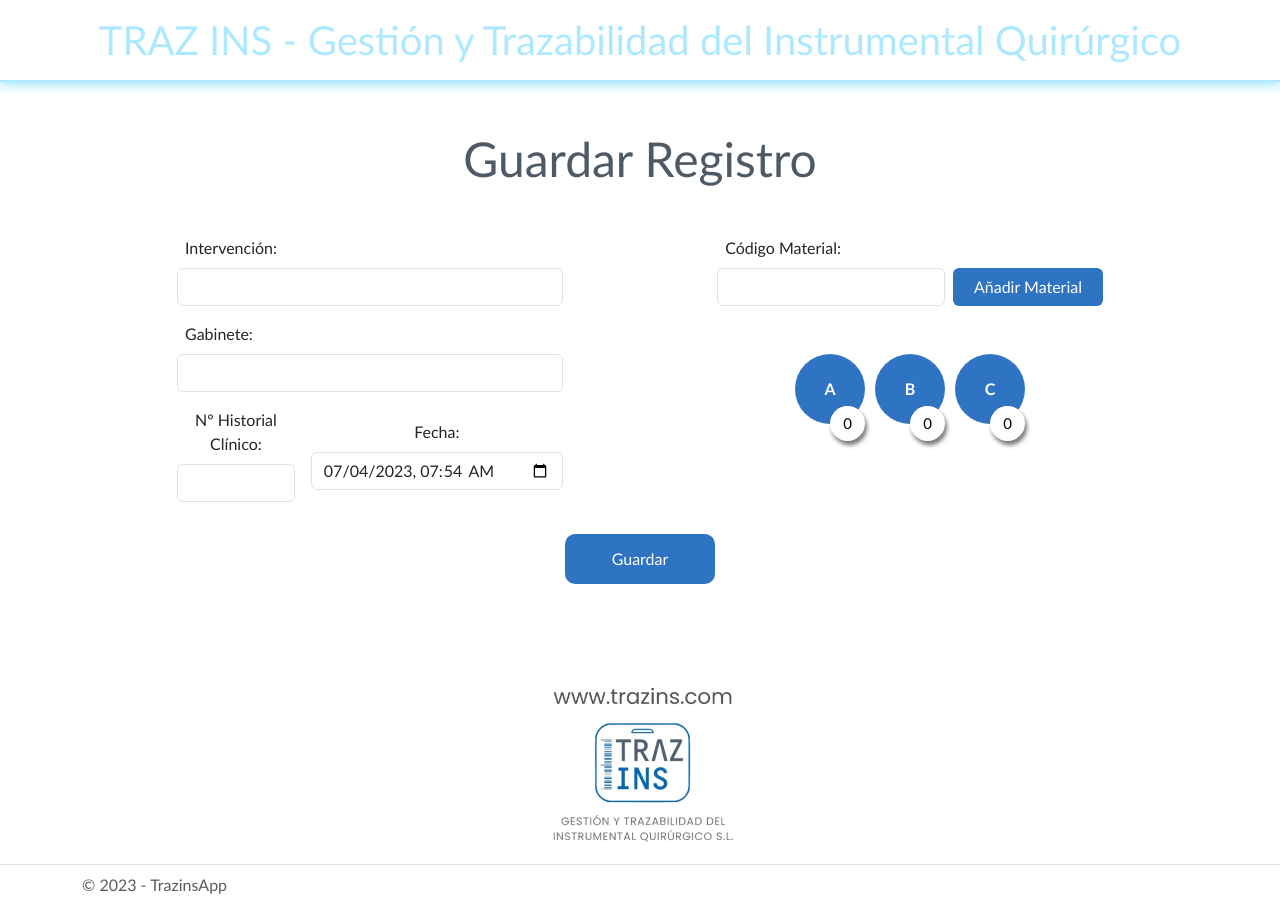
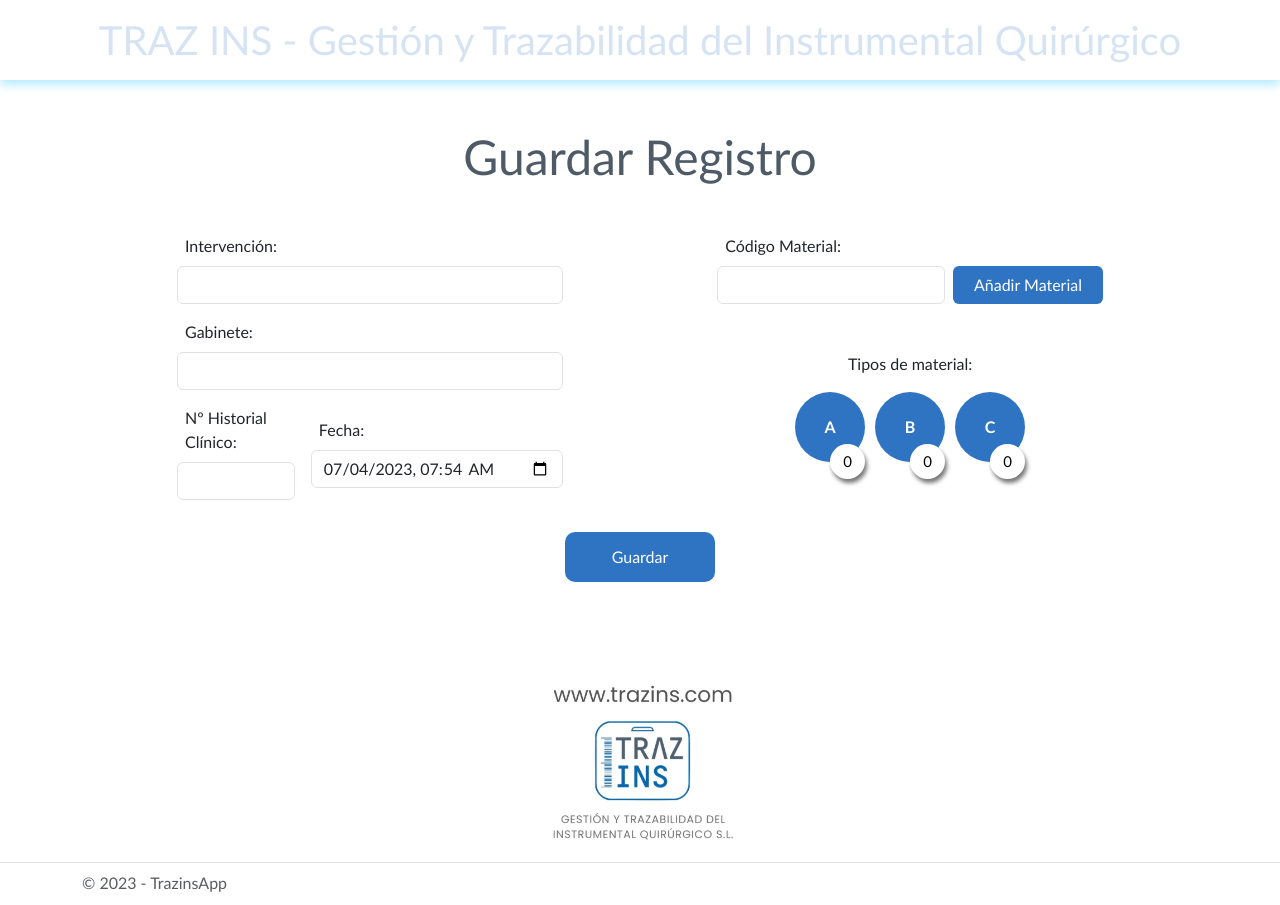
Before and after one commit to nicolascou/trazins-web, a React (Create React App) app: page / in a window 1280 px wide. Built offline with nearby package versions, Linux system fonts and the light colour scheme; no server answers; a web font is replaced by a local one.

Commit message:
stash registro data in redux

```diff
--- a/package.json
+++ b/package.json
@@ -46,6 +46,7 @@
     ]
   },
   "devDependencies": {
-    "sass": "^1.63.6"
+    "sass": "^1.63.6",
+    "@babel/plugin-proposal-private-property-in-object": "7.21.11"
   }
 }
--- a/src/app/store.ts
+++ b/src/app/store.ts
@@ -1,9 +1,11 @@
 import { configureStore, ThunkAction, Action } from '@reduxjs/toolkit';
 import { materialReducer } from '../features/materialSlice';
+import { registroReducer } from '../features/registroSlice';
 
 export const store = configureStore({
   reducer: {
     material: materialReducer,
+    registro: registroReducer,
   },
 });
 
--- a/src/components/BotonesTipos.tsx
+++ b/src/components/BotonesTipos.tsx
@@ -29,7 +29,9 @@ const BotonesTipos = () => {
   }, [selectedMaterials]);
 
   return (
-    <div className='form-group mt-5'>
+    <>
+      <p className='mt-5'>Tipos de material:</p>
+      <div className='form-group'>
         <Link to='/material?tipo=A' className='tipo-boton'>
           <div className='tipo-boton__wrapper'>
             A<span className='counter-circle'>{typesCounter['A']}</span>
@@ -46,6 +48,7 @@ const BotonesTipos = () => {
           </div>
         </Link>
       </div>
+    </>
   );
 };
 
--- a/src/components/Materiales.tsx
+++ b/src/components/Materiales.tsx
@@ -82,6 +82,12 @@ const Materiales = () => {
             ))}
           </tbody>
         </table>
+        {materialList.length === 0 && (
+          <div className='mt-3'>
+            <p>No has añadido ningún material</p>
+            <p>Presiona "Buscar" para ver los materiales disponibles</p>
+          </div>
+        )}
       </div>
       <div className='col-md-4 d-flex align-items-start mt-5'>
         <div className='d-flex flex-column align-items-center'>
--- a/src/components/Registro.tsx
+++ b/src/components/Registro.tsx
@@ -5,12 +5,14 @@ import { getAllMaterials } from '../features/materialThunks';
 import { toast } from 'react-toastify';
 import { selectMaterial } from '../features/materialSlice';
 import BotonesTipos from './BotonesTipos';
+import { cleanRegistro, setRegistro } from '../features/registroSlice';
 
 const Registro = () => {
   const [inputCode, setInputCode] = useState('');
 
   const dispatch = useAppDispatch();
   const { allMaterials, selectedMaterials } = useAppSelector((state) => state.material.data);
+  const { intervencion, fecha, gabinete, numeroHistoriaClinica } = useAppSelector((state) => state.registro);
 
   const navigate = useNavigate();
   const formRef = useRef(null);
@@ -64,7 +66,25 @@ const Registro = () => {
         },
         body: JSON.stringify(bodyObj),
       });
+
+      dispatch(cleanRegistro());
+
       navigate('/');
+    }
+  };
+
+  const saveRegistro = () => {
+    if (formRef.current) {
+      const formData = new FormData(formRef.current);
+
+      dispatch(
+        setRegistro({
+          intervencion: formData.get('intervencion')?.toString() || '',
+          gabinete: formData.get('gabinete')?.toString() || '',
+          numeroHistoriaClinica: formData.get('numeroHistoriaClinica')?.toString() || '',
+          fecha: formData.get('fecha')?.toString() || '',
+        })
+      );
     }
   };
 
@@ -79,29 +99,23 @@ const Registro = () => {
               <div className='col-md-5'>
                 <div className='form-group text-start'>
                   <label className='control-label mb-2 ms-2'>Intervención:</label>
-                  <input name='intervencion' required className='form-control mb-3' />
+                  <input name='intervencion' defaultValue={intervencion} required className='form-control mb-3' />
                   <span className='text-danger'></span>
                 </div>
                 <div className='form-group text-start'>
                   <label className='control-label mb-2 ms-2'>Gabinete:</label>
-                  <input name='gabinete' required className='form-control mb-3' />
+                  <input name='gabinete' defaultValue={gabinete} required className='form-control mb-3' />
                   <span className='text-danger'></span>
                 </div>
                 <div className='d-flex align-items-center gap-3 justify-content-between'>
-                  <div className='form-group'>
-                    <label className='control-label mb-2'>Nº Historial Clínico:</label>
-                    <input name='numeroHistoriaClinica' required className='form-control mb-3' />
+                  <div className='form-group text-start'>
+                    <label className='control-label mb-2 ms-2'>Nº Historial Clínico:</label>
+                    <input name='numeroHistoriaClinica' defaultValue={numeroHistoriaClinica} required className='form-control mb-3' />
                     <span className='text-danger'></span>
                   </div>
-                  <div className='form-group'>
-                    <label className='control-label mb-2'>Fecha:</label>
-                    <input
-                      name='fecha'
-                      required
-                      type='datetime-local'
-                      defaultValue={new Date().toISOString().slice(0, 16)}
-                      className='form-control mb-3'
-                    />
+                  <div className='form-group text-start'>
+                    <label className='control-label mb-2 ms-2'>Fecha:</label>
+                    <input name='fecha' required type='datetime-local' defaultValue={fecha} className='form-control mb-3' />
                     <span className='text-danger'></span>
                   </div>
                 </div>
@@ -117,7 +131,9 @@ const Registro = () => {
                   </div>
                   <span className='text-danger'></span>
                 </div>
-                <BotonesTipos />
+                <div onClick={saveRegistro}>
+                  <BotonesTipos />
+                </div>
               </div>
             </div>
             <div className='form-group m-auto'>
--- a/src/css/styles.css
+++ b/src/css/styles.css
@@ -6,11 +6,10 @@
 }
 
 .title {
-  color: rgb(173, 233, 254);
+  color: rgb(213, 227, 243);
 }
 
 .navbar-border {
-  border-bottom: 2px solid rgb(173, 233, 254);
   box-shadow: 0 4px 10px rgb(173, 233, 254);
 }
 
--- /dev/null
+++ b/src/features/registroSlice.ts
@@ -0,0 +1,32 @@
+import { PayloadAction, createSlice } from '@reduxjs/toolkit';
+
+interface RegistroState {
+  intervencion: string;
+  gabinete: string;
+  numeroHistoriaClinica: string;
+  fecha: string;
+}
+
+const initialState = {
+  intervencion: '',
+  gabinete: '',
+  numeroHistoriaClinica: '',
+  fecha: new Date().toISOString().slice(0, 16),
+} as RegistroState;
+
+export const registroSlice = createSlice({
+  name: 'registro',
+  initialState,
+  reducers: {
+    setRegistro(state, action: PayloadAction<RegistroState>) {
+      return action.payload;
+    },
+    cleanRegistro(state) {
+      return initialState;
+    },
+  },
+});
+
+export const registroReducer = registroSlice.reducer;
+
+export const { setRegistro, cleanRegistro } = registroSlice.actions;
--- a/src/sass/styles.scss
+++ b/src/sass/styles.scss
@@ -8,11 +8,10 @@
 }
 
 .title {
-  color: $light-color2;
+  color: $light-color;
 }
 
 .navbar-border {
-  border-bottom: 2px solid $light-color2;
   box-shadow: 0 4px 10px $light-color2;
 }
 
```
Also changed, not shown: 2 other files (tests, documents, lock files or other folders). Lines whose indentation alone changed are shown as unchanged.
